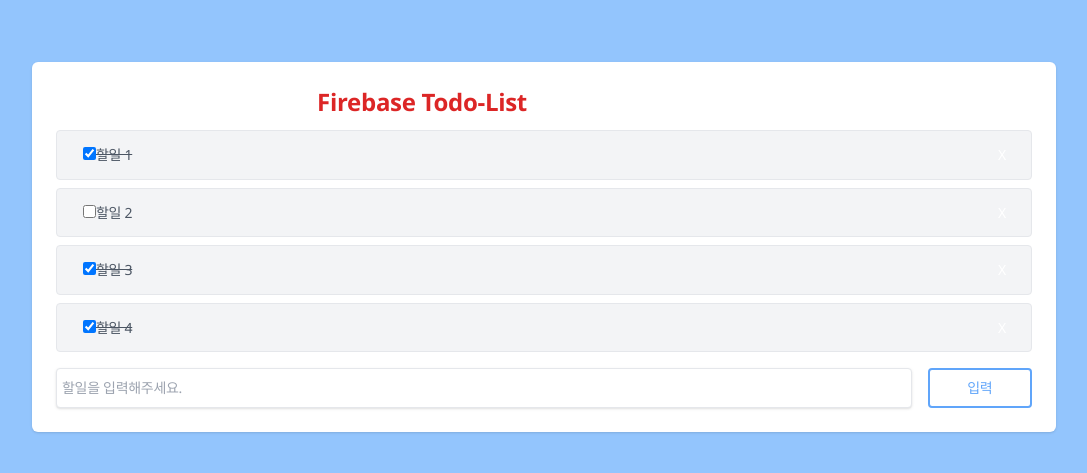
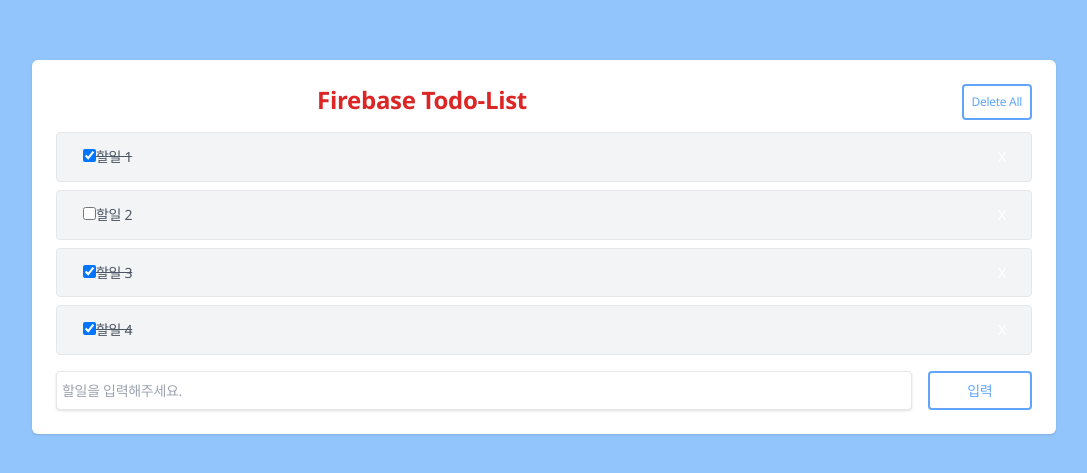
Before and after one commit to zzihoos/fb-todo, a React (Create React App) app: page / in a window 1280 px wide. Shown: the part 153-626 px from the top of the page, without its empty margins (96-1183 px from the left). Built offline with nearby package versions, Linux system fonts and the light colour scheme.

Commit message:
feat: todo 목록 전체 삭제기능 추가

```diff
--- a/src/App.js
+++ b/src/App.js
@@ -12,6 +12,10 @@
     { id: 3, title: "할일 3", completed: true },
     { id: 4, title: "할일 4", completed: true },
   ]);
+
+  const handleRemoveClick = () => {
+    setTodoData([]);
+  }
 
   //이벤트 핸들러
   // const handleClick = _id => {
@@ -28,15 +32,16 @@
   return (
     <div className="flex items-center justify-center w-screen h-screen bg-blue-300">
       <div className="w-4/5 p-6 bg-white rounded-[6px] shadow">
-        <div>
-          <div className="flex justify-between mb-3">
-            <h1 className="text-center w-3/4 text-2xl text-red-600 font-semibold">Firebase Todo-List</h1>
-          </div>
-          {/* 할일 메인 */}
-          <List todoData={todoData} setTodoData={setTodoData} />
-          {/* 할일 추가 */}
-          <Form todoData={todoData} setTodoData={setTodoData} />
+        <div className="flex justify-between mb-3">
+          <h1 className="text-center w-3/4 text-2xl text-red-600 font-semibold">
+            Firebase Todo-List
+          </h1>
+          <button onClick={handleRemoveClick} className="p-2 text-blue-400 border-2 border-blue-400 rounded hover:text-white hover:bg-blue-400 text-[12px]">Delete All</button>
         </div>
+        {/* 할일 메인 */}
+        <List todoData={todoData} setTodoData={setTodoData} />
+        {/* 할일 추가 */}
+        <Form todoData={todoData} setTodoData={setTodoData} />
       </div>
     </div>
   );
```
